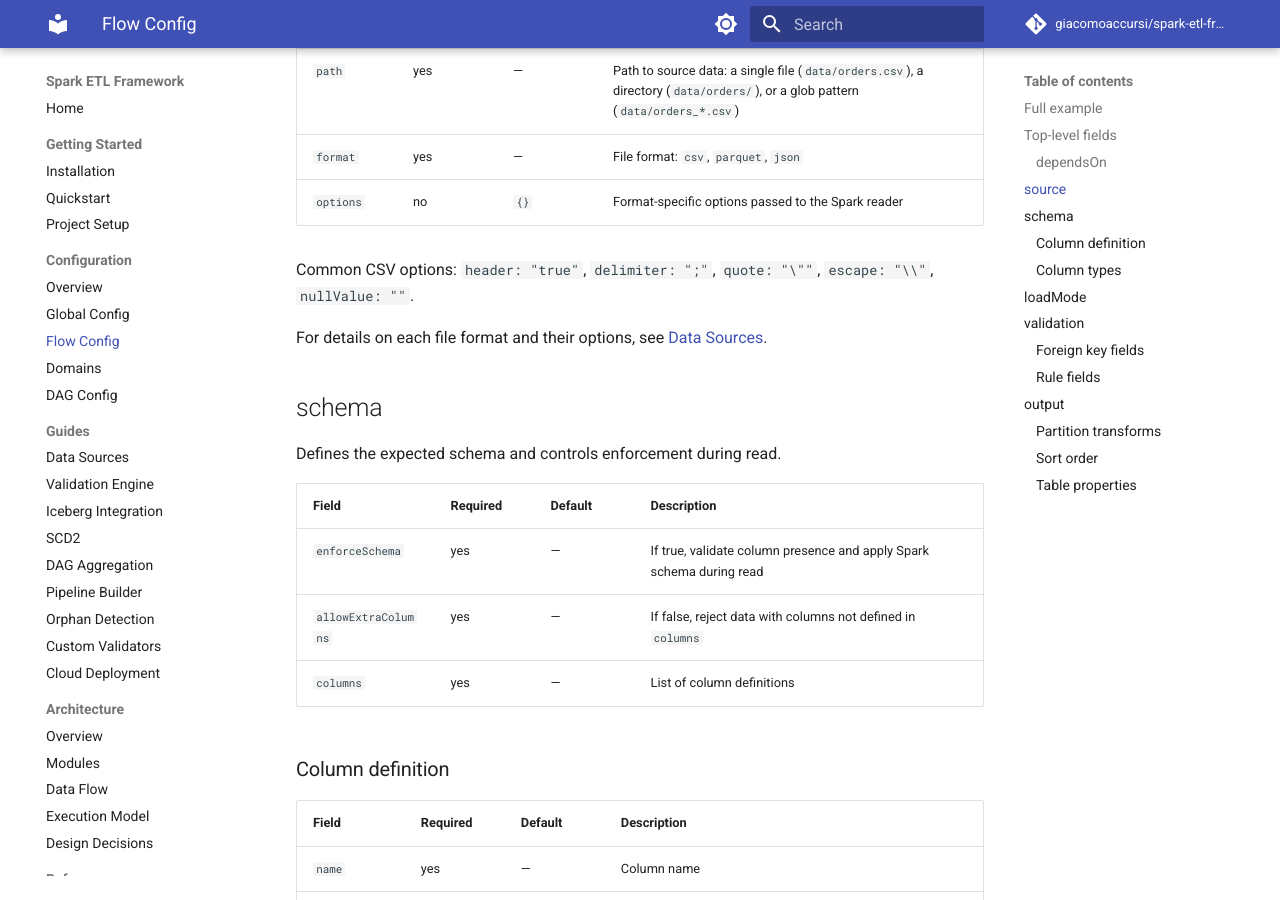
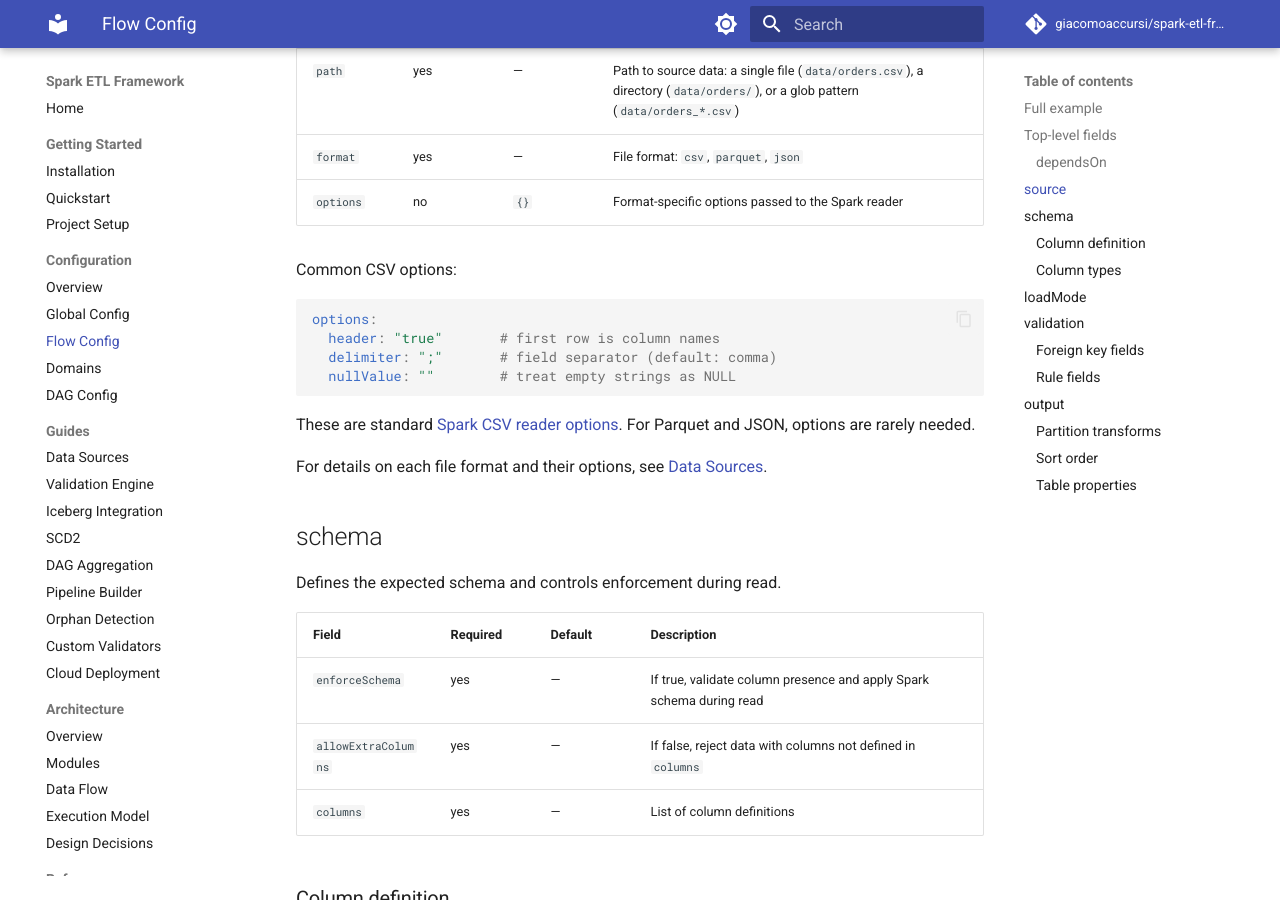
Before and after one commit to giacomoaccursi/Floe, an MkDocs documentation site: the page built from site-docs/configuration/flows.md, in a window 1280 px wide and 900 px high, scrolled down 2395 px. Built offline with MkDocs 1.6.1 and Material for MkDocs 9.7.7, drawn with Linux system fonts in a browser that asks for light colours; comment, search, counter and statistics services are not loaded.

Commit message:
docs(flows): improve CSV options example readability

````diff
--- a/site-docs/configuration/flows.md
+++ b/site-docs/configuration/flows.md
@@ -96,7 +96,16 @@ Defines where data is read from.
 | `format` | yes | — | File format: `csv`, `parquet`, `json` |
 | `options` | no | `{}` | Format-specific options passed to the Spark reader |
 
-Common CSV options: `header: "true"`, `delimiter: ";"`, `quote: "\""`, `escape: "\\"`, `nullValue: ""`.
+Common CSV options:
+
+```yaml
+options:
+  header: "true"       # first row is column names
+  delimiter: ";"       # field separator (default: comma)
+  nullValue: ""        # treat empty strings as NULL
+```
+
+These are standard [Spark CSV reader options](https://spark.apache.org/docs/latest/sql-data-sources-csv.html). For Parquet and JSON, options are rarely needed.
 
 For details on each file format and their options, see [Data Sources](../guides/data-sources.md).
 
````
